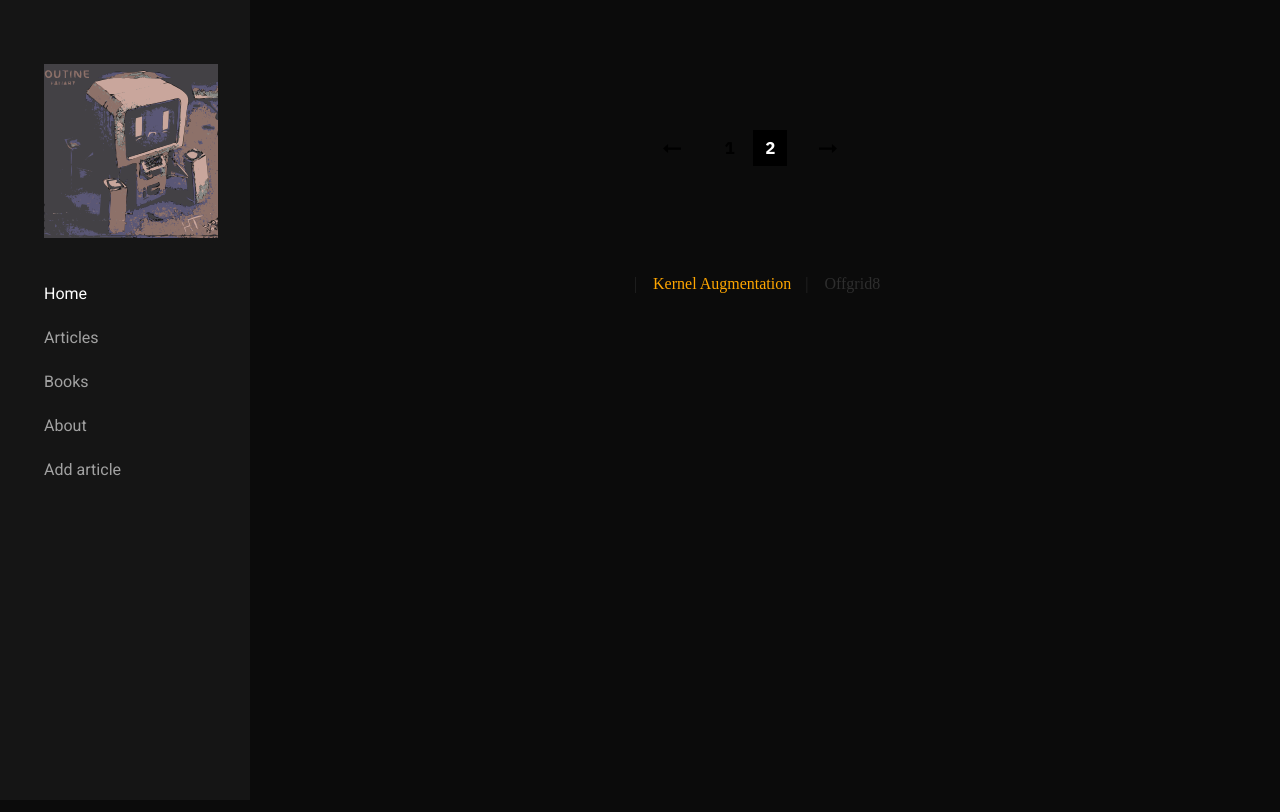
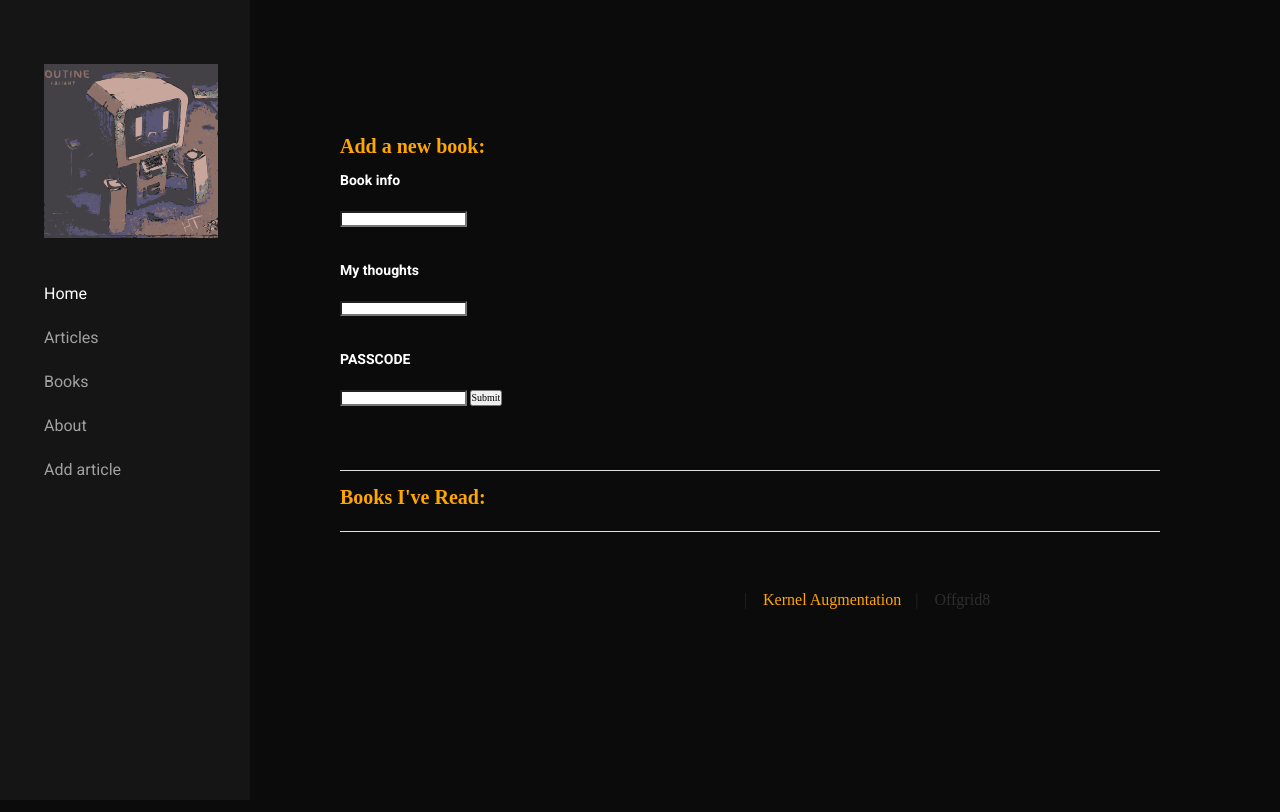
Before and after one commit to offgrid88/ka-blog, a Flask app: page /books in a window 1280 px wide. Before the commit the page ends 476 px from the top, so only its background shows below. Run offline with Flask 2, Linux system fonts and the light colour scheme; data that the repository does not hold is empty; parts of the project's set-up code (start-up, migrations or seed data) failed here and were passed over.

Commit message:
added books section --> still needs backend to be done

```diff
--- a/services/web/app/routes.py
+++ b/services/web/app/routes.py
@@ -30,13 +30,13 @@ username = urllib.parse.quote_plus(os.environ.get("USER_NAME"))
 print(password,username)
 db= MongoClient('offgrid8_db', 27018, username=username, password=password,authSource="admin")
 mydb=db.offgrid8_db
-def databaseUsers():
-    return mydb.users
+def databaseBooks():
+    return mydb.books
 
 def databaseArticles():
     return mydb.articles
 
-usersDB = databaseUsers()
+usersDB = databaseBooks()
 postsDB = databaseArticles()
 
 @app.route('/')
@@ -57,7 +57,7 @@ def articles():
 def books():
     allPosts = postsDB.find({})
     print(allPosts)
-    return render_template('articles.html', posts = allPosts)
+    return render_template('books.html', posts = allPosts)
 
 @app.route('/fullpost', methods=['GET'])
 def showFullPost():
--- a/services/web/app/static/css/main.css
+++ b/services/web/app/static/css/main.css
@@ -799,7 +799,7 @@ legend {
   font-size: 1.4rem;
   margin-bottom: 0.8rem;
   line-height: 1.714;
-  color: #000000;
+  color: #ffffff;
   display: block;
 }
 
--- /dev/null
+++ b/services/web/app/templates/books.html
@@ -0,0 +1,57 @@
+{% include 'header.html'%}
+<body>
+
+
+
+
+        <!-- site content
+        ================================================== -->
+
+
+
+
+        <div class="s-content content">
+            <main class="row content__page">
+
+                <section class="column large-full entry format-standard">
+
+                    <div class="media-wrap">
+                        <div class="content__page-header">
+                        </div> <!-- end content__page-header -->
+
+                    </div>
+
+
+
+
+
+                    <h2></h2>
+
+                    <h1>Add a new book:</h1>
+                    <form>
+                        <label for="info">Book info</label><br>
+                        <input type="text" id="info" name="info"><br>
+                        <label for="thoughts">My thoughts</label><br>
+                        <input type="text" id="thoughts" name="thoughts">
+                        <label for="password">PASSCODE</label><br>
+                        <input type="password" id="password" name="password">
+
+                        <input type="submit">
+                        </form>
+                        <hr>
+                    <h1>Books I've Read:</h1>
+                    {% for book in books: %}
+                    <article class="masonry__brick entry format-standard animate-this">
+
+                      <p>{{ book['info'] }}</p>
+                      <p>My thoughts</p>
+                      <p>{{ book['thoughts'] }}</p>
+
+                    {% endfor %}
+
+                    <hr>
+
+
+        {% include 'footer.html'%}
+
+</body>
```
Also changed, not shown: services/web/app/templates/add_article.html (+4 -4 lines).
